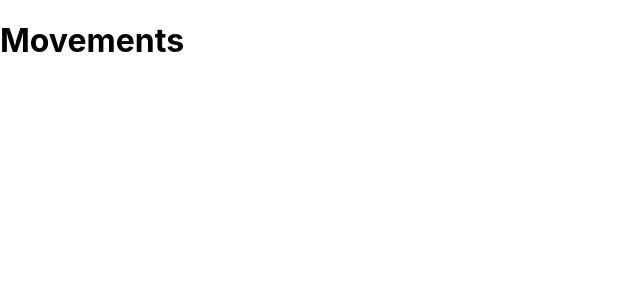
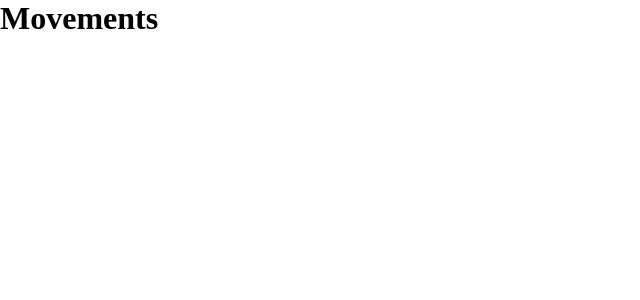
Before and after one commit to jonathanduran7/manager-front, a React (Create React App) app: page / in a window 1280 px wide. Shown: the top 300 px of the page, without its empty margins (0-640 px from the left). Built offline with nearby package versions, Linux system fonts and the light colour scheme.

Commit message:
styles for app

```diff
--- a/src/index.css
+++ b/src/index.css
@@ -1,13 +1,4 @@
-body {
+* {
   margin: 0;
-  font-family: -apple-system, BlinkMacSystemFont, 'Segoe UI', 'Roboto', 'Oxygen',
-    'Ubuntu', 'Cantarell', 'Fira Sans', 'Droid Sans', 'Helvetica Neue',
-    sans-serif;
-  -webkit-font-smoothing: antialiased;
-  -moz-osx-font-smoothing: grayscale;
+  padding: 0;
 }
-
-code {
-  font-family: source-code-pro, Menlo, Monaco, Consolas, 'Courier New',
-    monospace;
-}
```
